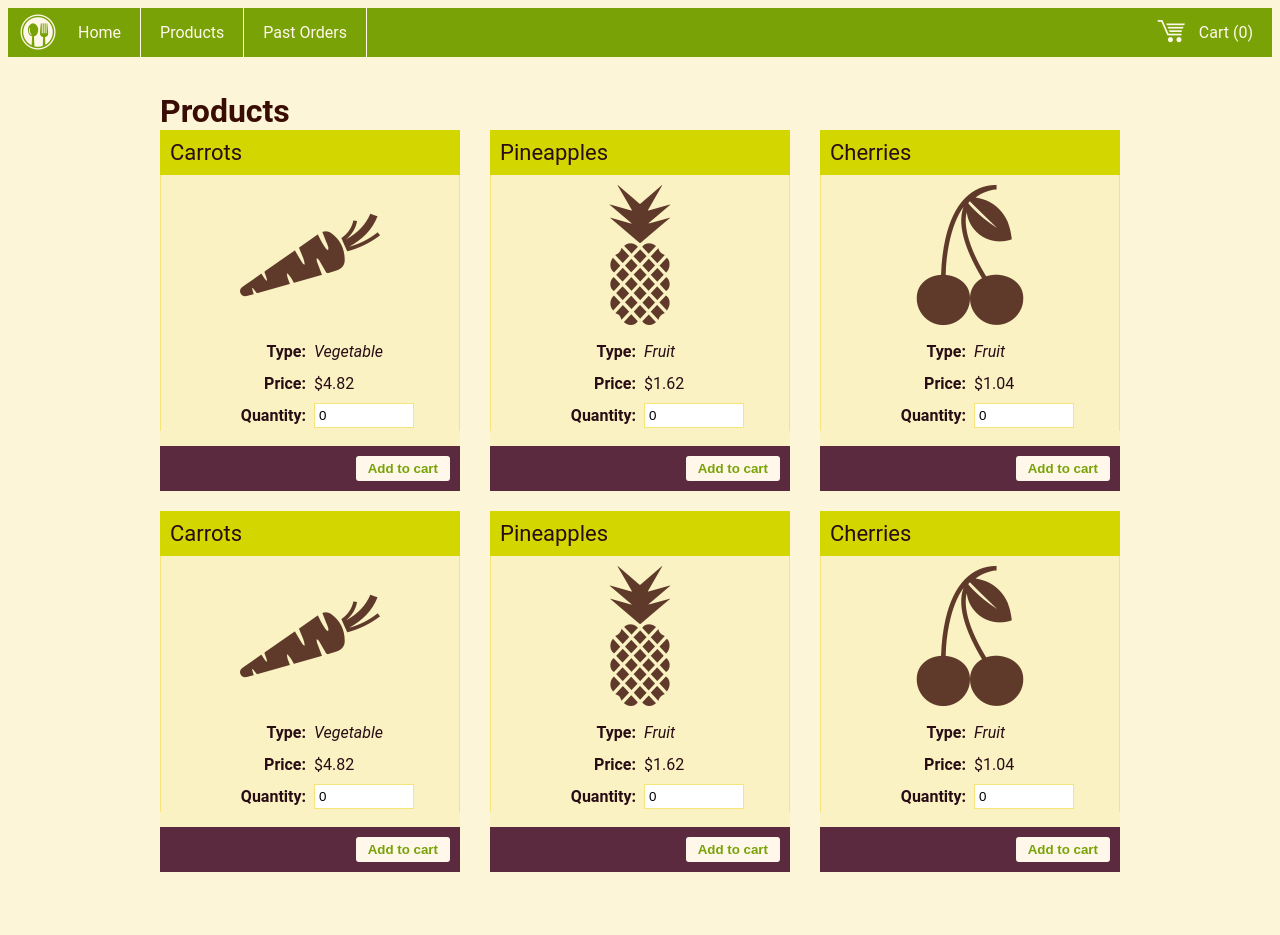
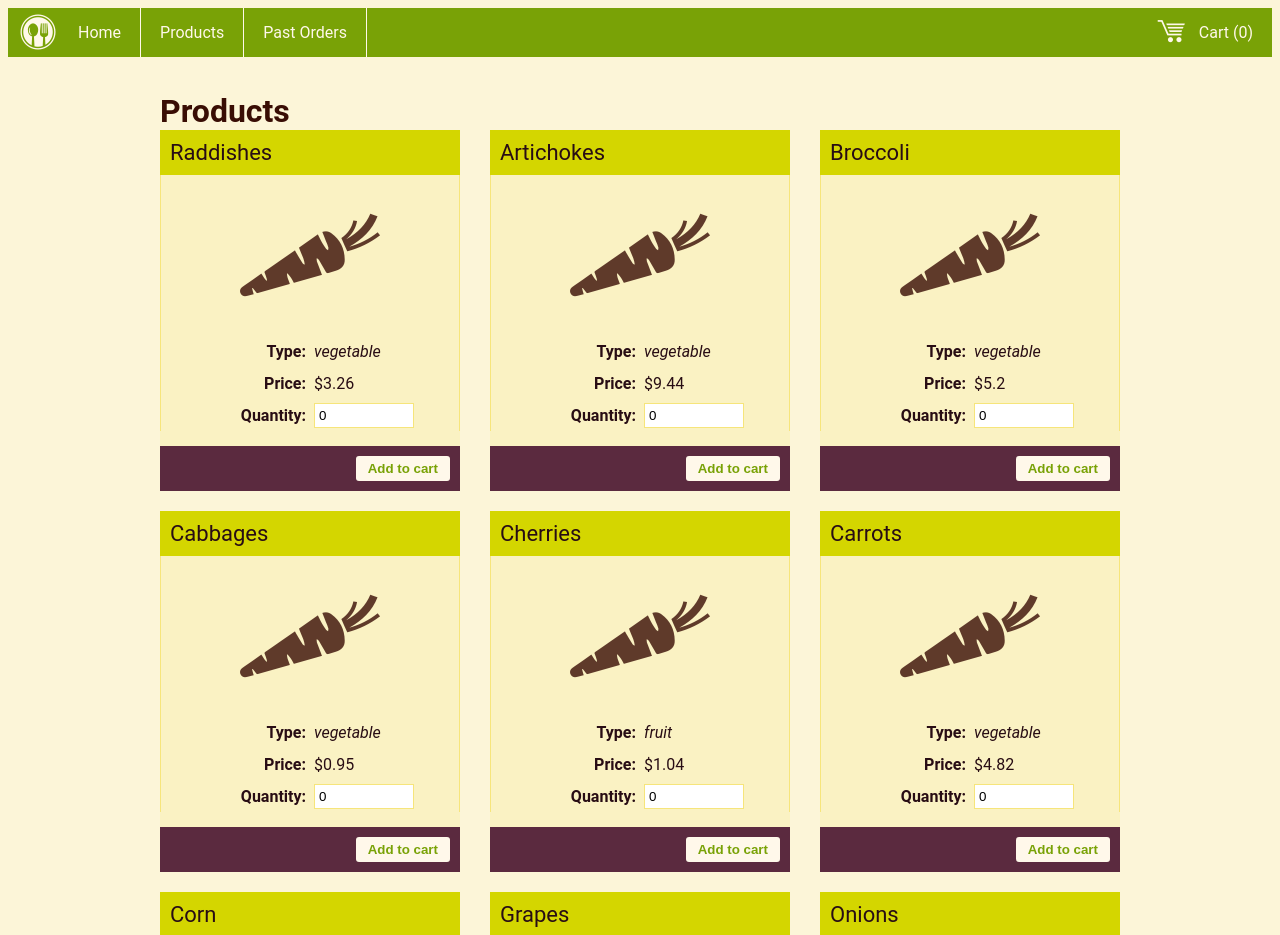
Before and after one commit to Dominastorm/learnVueCLI, a Vue app: page /products in a window 1280 px wide. Shown: the top 935 px of the page. Before the commit the page ends 900 px from the top, so only its background shows below. Built offline with nearby package versions, Linux system fonts and the light colour scheme.

Commit message:
Use ProductCard in ProductsView

```diff
--- a/src/views/HomeView.vue
+++ b/src/views/HomeView.vue
@@ -1,8 +1,6 @@
 <template>
   <div class="splash-container">
     <div class="splash">
-      +
-
       <h1>Splendid Food</h1>
     </div>
   </div>
--- a/src/views/ProductsView.vue
+++ b/src/views/ProductsView.vue
@@ -1,235 +1,27 @@
 <template>
-    <main class="wrapper">
-        <h1>Products</h1>
+  <main class="wrapper">
+    <h1>Products</h1>
 
-        <div class="card-container">
-          <div class="card">
-            <div class="card-title">
-              Carrots
-            </div>
-            <div class="card-body">
-              <i class="icofont-10x icofont-carrot"></i>
-              <form>
-                <div class="row">
-                  <div class="cell">
-                    <label>Type:</label>
-                  </div>
-                  <div class="cell">
-                    <em>Vegetable</em>
-                  </div>
-                </div>
-                <div class="row">
-                  <div class="cell">
-                    <label>Price:</label>
-                  </div>
-                  <div class="cell">
-                    $4.82
-                  </div>
-                </div>
-                <div class="row">
-                  <div class="cell">
-                    <label>Quantity:</label>
-                  </div>
-                  <div class="cell">
-                    <input type="number" value="0">
-                  </div>
-                </div>
-              </form>
-            </div>
-            <div class="card-footer">
-              <button class="btn btn-light">Add to cart</button>
-            </div>
-          </div>
+    <div class="card-container">
+      <ProductCard
+        v-for="(product, index) in inventory"
+        :key="product.id"
+        class="card"
+        :index="index"
+        :product="product"
+        :addToCart="addToCart"
+      />
+    </div>
+  </main>
+</template>
 
-          <div class="card">
-            <div class="card-title">
-              Pineapples
-            </div>
-            <div class="card-body">
-              <i class="icofont-10x icofont-pineapple"></i>
-              <form>
-                <div class="row">
-                  <div class="cell">
-                    <label>Type:</label>
-                  </div>
-                  <div class="cell">
-                    <em>Fruit</em>
-                  </div>
-                </div>
-                <div class="row">
-                  <div class="cell">
-                    <label>Price:</label>
-                  </div>
-                  <div class="cell">
-                    $1.62
-                  </div>
-                </div>
-                <div class="row">
-                  <div class="cell">
-                    <label>Quantity:</label>
-                  </div>
-                  <div class="cell">
-                    <input type="number" value="0">
-                  </div>
-                </div>
-              </form>
-            </div>
-            <div class="card-footer">
-              <button class="btn btn-light">Add to cart</button>
-            </div>
-          </div>
+<script>
+import ProductCard from '@/components/ProductCard.vue';
 
-          <div class="card">
-            <div class="card-title">
-              Cherries
-            </div>
-            <div class="card-body">
-              <i class="icofont-10x icofont-cherry"></i>
-              <form>
-                <div class="row">
-                  <div class="cell">
-                    <label>Type:</label>
-                  </div>
-                  <div class="cell">
-                    <em>Fruit</em>
-                  </div>
-                </div>
-                <div class="row">
-                  <div class="cell">
-                    <label>Price:</label>
-                  </div>
-                  <div class="cell">
-                    $1.04
-                  </div>
-                </div>
-                <div class="row">
-                  <div class="cell">
-                    <label>Quantity:</label>
-                  </div>
-                  <div class="cell">
-                    <input type="number" value="0">
-                  </div>
-                </div>
-              </form>
-            </div>
-            <div class="card-footer">
-              <button class="btn btn-light">Add to cart</button>
-            </div>
-          </div>
-
-          <div class="card">
-            <div class="card-title">
-              Carrots
-            </div>
-            <div class="card-body">
-              <i class="icofont-10x icofont-carrot"></i>
-              <form>
-                <div class="row">
-                  <div class="cell">
-                    <label>Type:</label>
-                  </div>
-                  <div class="cell">
-                    <em>Vegetable</em>
-                  </div>
-                </div>
-                <div class="row">
-                  <div class="cell">
-                    <label>Price:</label>
-                  </div>
-                  <div class="cell">
-                    $4.82
-                  </div>
-                </div>
-                <div class="row">
-                  <div class="cell">
-                    <label>Quantity:</label>
-                  </div>
-                  <div class="cell">
-                    <input type="number" value="0">
-                  </div>
-                </div>
-              </form>
-            </div>
-            <div class="card-footer">
-              <button class="btn btn-light">Add to cart</button>
-            </div>
-          </div>
-
-          <div class="card">
-            <div class="card-title">
-              Pineapples
-            </div>
-            <div class="card-body">
-              <i class="icofont-10x icofont-pineapple"></i>
-              <form>
-                <div class="row">
-                  <div class="cell">
-                    <label>Type:</label>
-                  </div>
-                  <div class="cell">
-                    <em>Fruit</em>
-                  </div>
-                </div>
-                <div class="row">
-                  <div class="cell">
-                    <label>Price:</label>
-                  </div>
-                  <div class="cell">
-                    $1.62
-                  </div>
-                </div>
-                <div class="row">
-                  <div class="cell">
-                    <label>Quantity:</label>
-                  </div>
-                  <div class="cell">
-                    <input type="number" value="0">
-                  </div>
-                </div>
-              </form>
-            </div>
-            <div class="card-footer">
-              <button class="btn btn-light">Add to cart</button>
-            </div>
-          </div>
-
-          <div class="card">
-            <div class="card-title">
-              Cherries
-            </div>
-            <div class="card-body">
-              <i class="icofont-10x icofont-cherry"></i>
-              <form>
-                <div class="row">
-                  <div class="cell">
-                    <label>Type:</label>
-                  </div>
-                  <div class="cell">
-                    <em>Fruit</em>
-                  </div>
-                </div>
-                <div class="row">
-                  <div class="cell">
-                    <label>Price:</label>
-                  </div>
-                  <div class="cell">
-                    $1.04
-                  </div>
-                </div>
-                <div class="row">
-                  <div class="cell">
-                    <label>Quantity:</label>
-                  </div>
-                  <div class="cell">
-                    <input type="number" value="0">
-                  </div>
-                </div>
-              </form>
-            </div>
-            <div class="card-footer">
-              <button class="btn btn-light">Add to cart</button>
-            </div>
-          </div>
-        </div>
-      </main>
-</template>
+export default {
+  props: ['inventory', 'addToCart'],
+  components: {
+    ProductCard,
+  },
+}
+</script>
```
